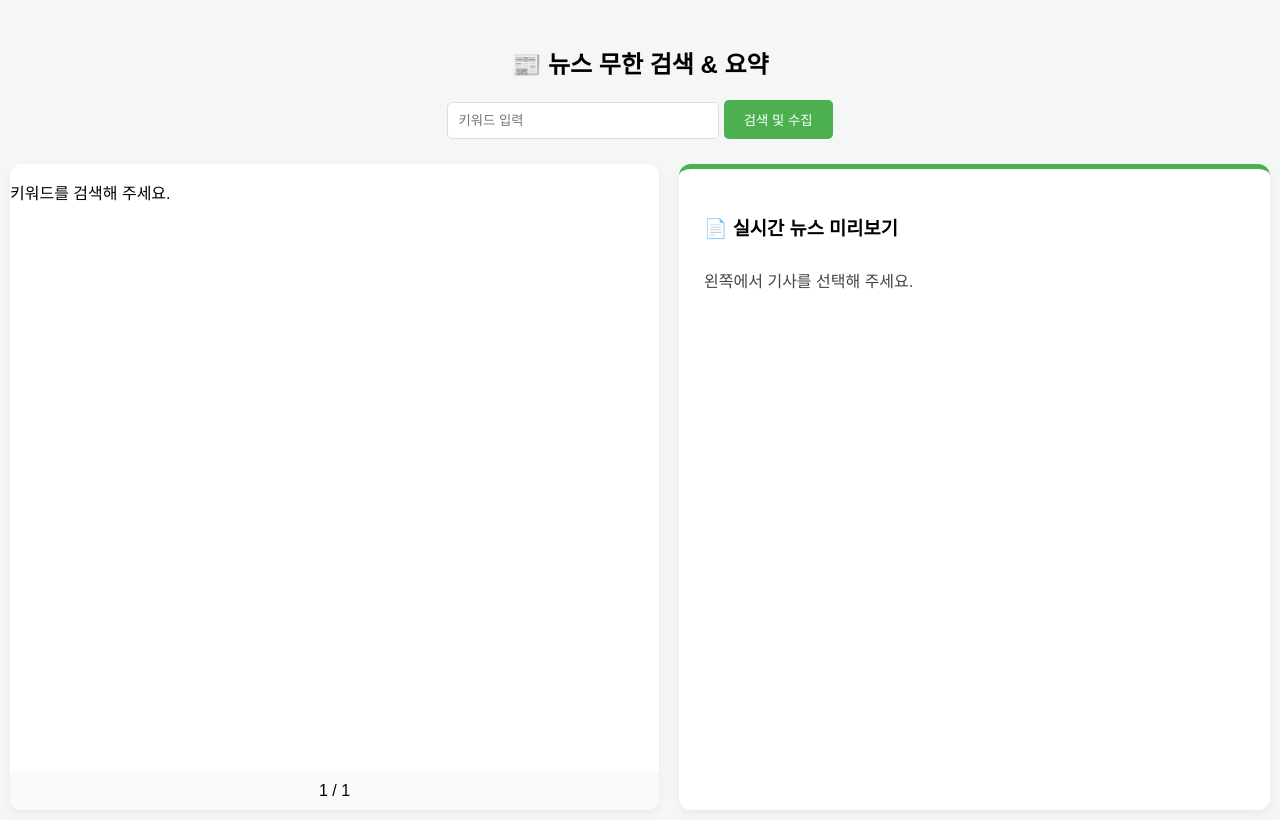
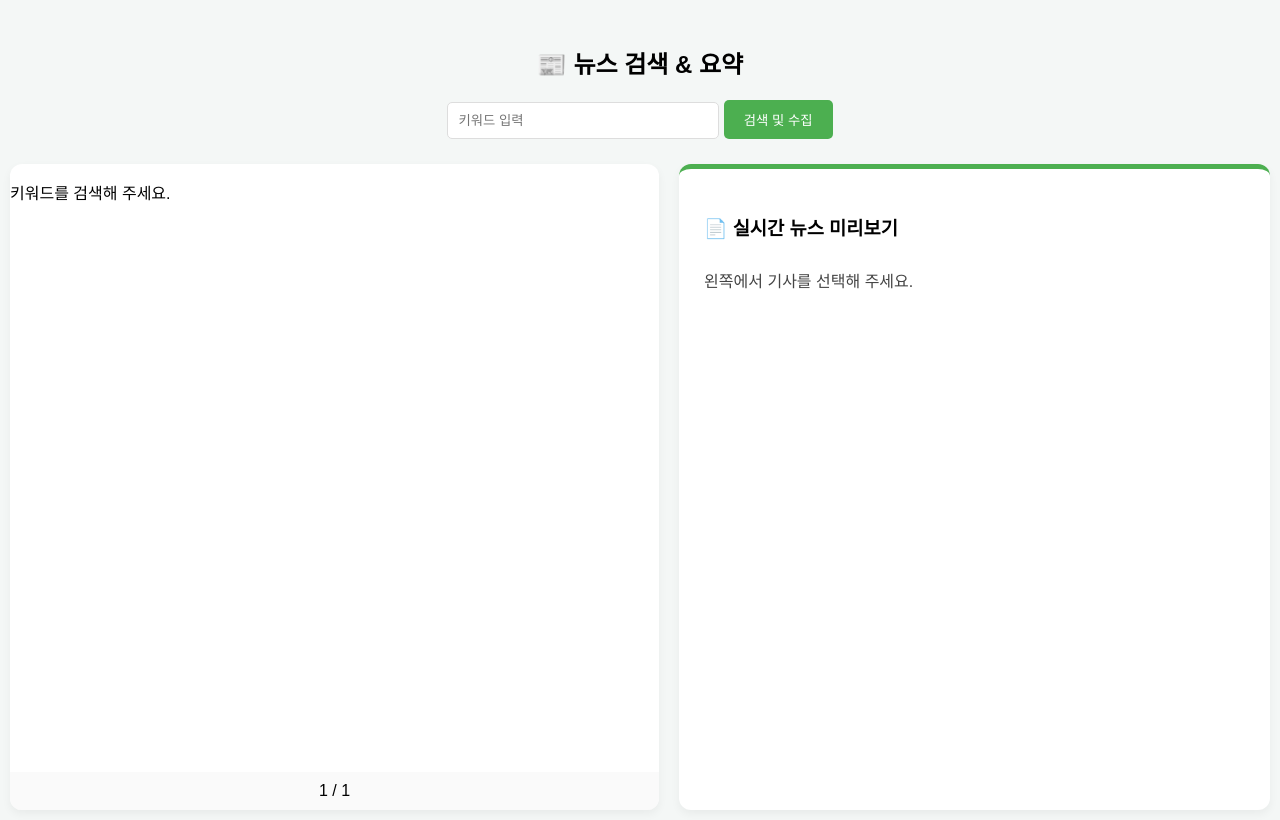
Before and after one commit to SmallCogwheel/Pandas-, a Flask app: page / in a window 1280 px wide. Run offline with Flask 3, Linux system fonts and the light colour scheme.

Commit message:
Update index.html

```diff
--- a/templates/index.html
+++ b/templates/index.html
@@ -8,7 +8,7 @@
 </head>
 <body>
     <div class="header-container">
-        <h2>📰 뉴스 무한 검색 & 요약</h2>
+        <h2>📰 뉴스 검색 & 요약</h2>
         <form method="POST" action="/" class="search-form">
             <input name="keyword" placeholder="키워드 입력" value="{{ keyword }}">
             <button type="submit">검색 및 수집</button>
```
